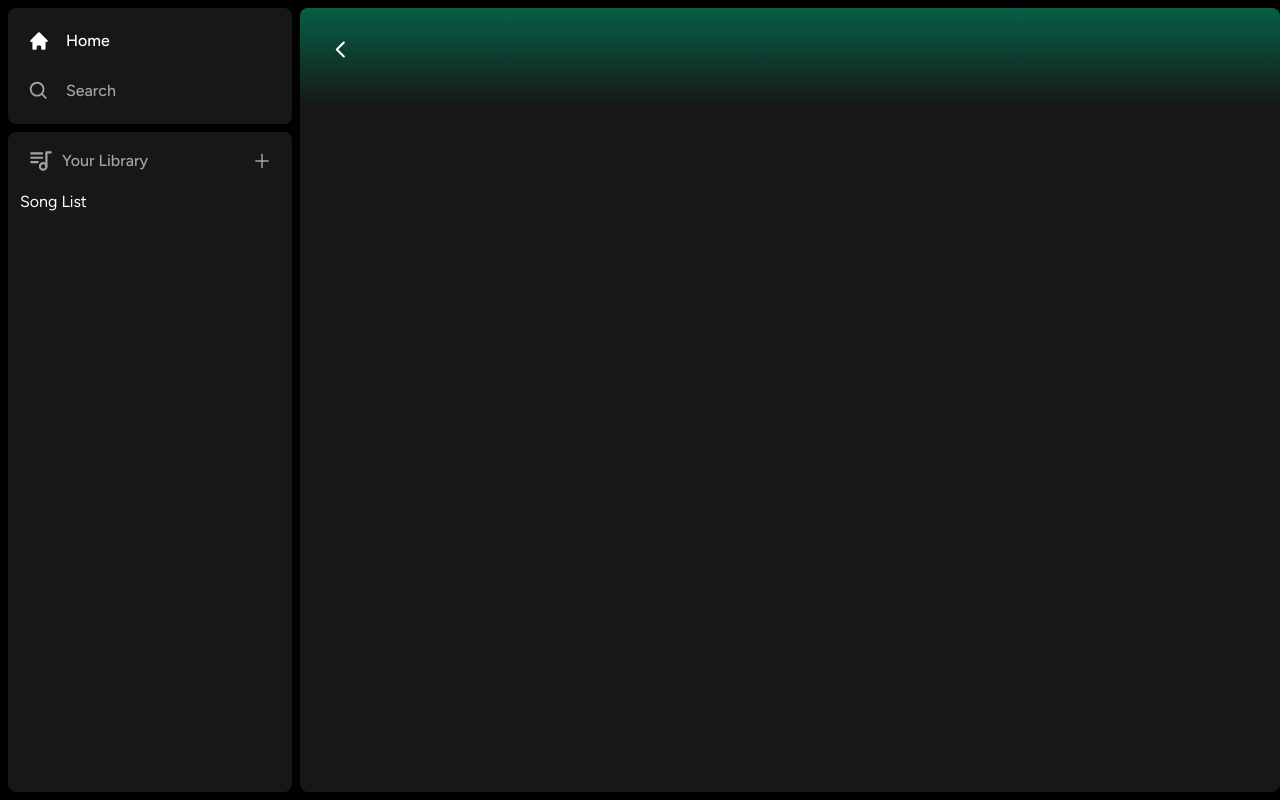
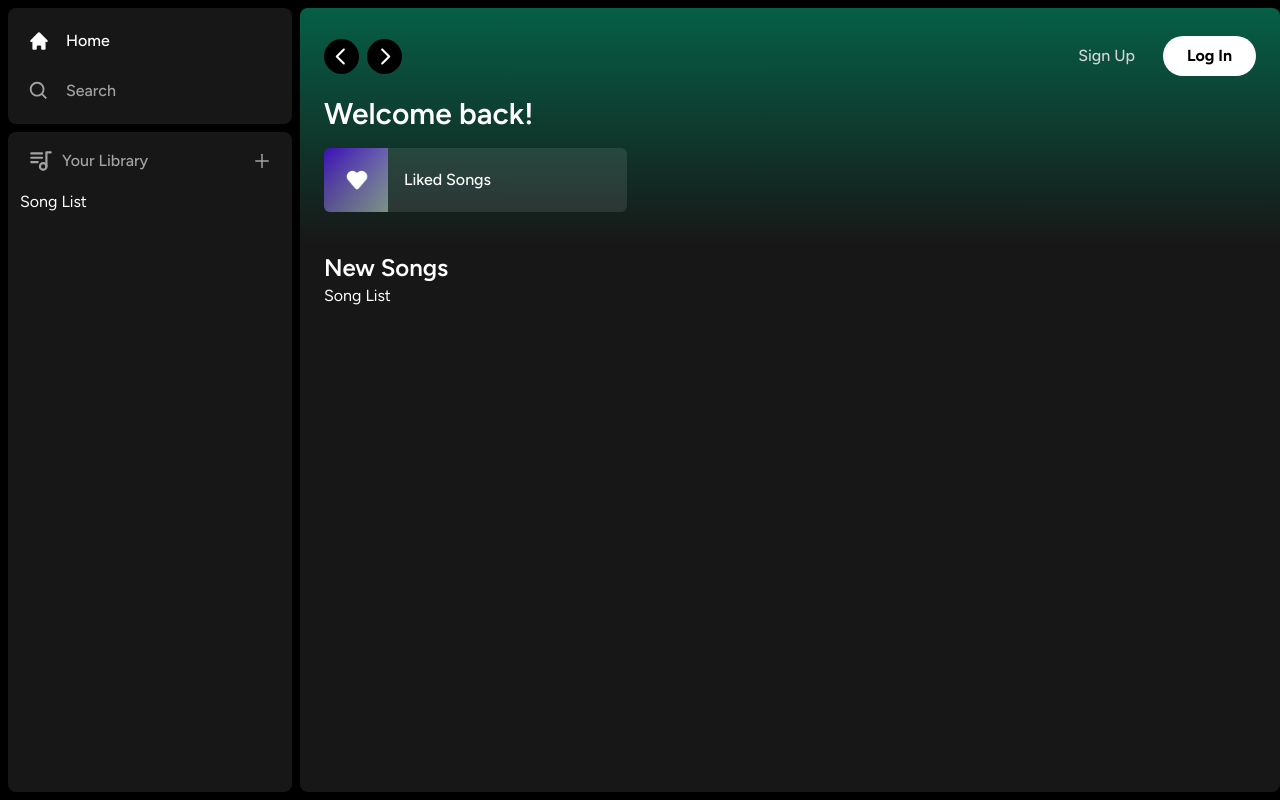
Before and after one commit to dakotalrubin/dakify, a Next.js app: page / in a window 1280 px wide. Built offline with nearby package versions, Linux system fonts and the light colour scheme.

Commit message:
Add Button and ListItem components

```diff
--- a/app/(site)/page.tsx
+++ b/app/(site)/page.tsx
@@ -1,12 +1,33 @@
 import Header from "@/components/Header";
+import ListItem from "@/components/ListItem";
 
 export default function Home() {
+  // Render titles, playlists and songs
   return (
-    <div className="bg-neutral-900 rounded-lg h-full w-full overflow-hidden
-      overflow-y-auto">
+    <div className="rounded-lg h-full w-full overflow-hidden
+      overflow-y-auto bg-neutral-900">
       <Header>
-        Header Bar
+        <div className="mb-2">
+          <h1 className="font-semibold text-3xl text-white">
+            Welcome back!
+          </h1>
+          <div className="grid grid-cols-1 sm:grid-cols-2 xl:grid-cols-3
+            2xl:grid-cols-4 gap-3 mt-4">
+            <ListItem image="/images/liked.png" name="Liked Songs"
+              href="liked" />
+          </div>
+        </div>
       </Header>
+      <div className="mt-2 mb-7 px-6">
+        <div className="flex justify-between items-center">
+          <h1 className="font-semibold text-2xl text-white">
+            New Songs
+          </h1>
+        </div>
+        <div>
+          Song List
+        </div>
+      </div>
     </div>
   )
 }
--- a/components/Box.tsx
+++ b/components/Box.tsx
@@ -1,6 +1,6 @@
 import { twMerge } from "tailwind-merge";
 
-// Interface BoxProps contains ReactNode children and optional className string
+// BoxProps interface contains ReactNode children and optional className string
 interface BoxProps {
   children: React.ReactNode;
   className?: string;
--- /dev/null
+++ b/components/Button.tsx
@@ -0,0 +1,31 @@
+import { forwardRef } from "react";
+import { twMerge } from "tailwind-merge";
+
+// ButtonProps interface extends normal HTML button attributes
+interface ButtonProps
+  extends React.ButtonHTMLAttributes<HTMLButtonElement> {}
+
+// Button component extracts className, children, disabled, type, props
+// and ref, then forwards all normal and extended HTML button attributes
+// to a child component
+const Button = forwardRef<HTMLButtonElement, ButtonProps>(({
+  className,
+  children,
+  disabled,
+  type = "button",
+  ...props
+}, ref) => {
+  return (
+    <button type={type} className={twMerge(`w-full rounded-full bg-green-500
+      border-transparent px-3 py-3 disabled:cursor-not-allowed
+      disabled:opacity-50 font-bold text-black hover:opacity-75 transition`,
+      className)} disabled={disabled} ref={ref} {...props}>
+      {children}
+    </button>
+  );
+});
+
+// Update the Button component's displayName attribute
+Button.displayName = "Button";
+
+export default Button;
--- a/components/Header.tsx
+++ b/components/Header.tsx
@@ -3,9 +3,12 @@
 
 import { useRouter } from "next/navigation";
 import { twMerge } from "tailwind-merge";
-import { RxCaretLeft } from "react-icons/rx";
+import { RxCaretLeft, RxCaretRight } from "react-icons/rx";
+import { HiHome } from "react-icons/hi";
+import { BiSearch } from "react-icons/bi";
+import Button from "./Button";
 
-// Interface HeaderProps contains ReactNode children
+// HeaderProps interface contains ReactNode children
 // and optional className string
 interface HeaderProps {
   children: React.ReactNode;
@@ -23,17 +26,55 @@
     // Handle logging out here!
   }
 
-  // Render the app header bar
+  // Render the app header bar: includes back and forward page routing buttons,
+  // along with Sign Up and Log In buttons
+  // The second chunk of code below shows page routing buttons for mobile view
   return (
     <div className={twMerge(`h-fit bg-gradient-to-b from-emerald-800 p-6`,
       className)}>
       <div className="w-full mb-4 flex justify-between items-center">
         <div className="hidden md:flex gap-x-2 items-center">
-          <button>
-            <RxCaretLeft size={35} />
+          <button className="rounded-full flex justify-center items-center
+          bg-black hover:opacity-75 transition"
+          onClick={() => router.back()}>
+            <RxCaretLeft className="text-white" size={35} />
+          </button>
+          <button className="rounded-full flex justify-center items-center
+          bg-black hover:opacity-75 transition"
+          onClick={() => router.forward()}>
+            <RxCaretRight className="text-white" size={35} />
           </button>
         </div>
+
+        <div className="flex md:hidden gap-x-2 items-center">
+          <button className="rounded-full p-2 flex justify-center items-center
+          bg-white hover:opacity-75 transition">
+            <HiHome className="text-black" size={20} />
+          </button>
+          <button className="rounded-full p-2 flex justify-center items-center
+          bg-white hover:opacity-75 transition">
+            <BiSearch className="text-black" size={20} />
+          </button>
+        </div>
+
+        <div className="flex justify-between items-center gap-x-4">
+          <>
+            <div>
+              <Button className="font-medium bg-transparent text-neutral-300"
+                onClick={() => {}}>
+                Sign Up
+              </Button>
+            </div>
+            <div>
+              <Button className="px-6 py-2 bg-white"
+                onClick={() => {}}>
+                Log In
+              </Button>
+            </div>
+          </>
+        </div>
       </div>
+      {children}
     </div>
   );
 }
--- /dev/null
+++ b/components/ListItem.tsx
@@ -0,0 +1,47 @@
+// Required for client component to use React hooks
+"use client";
+
+import { useRouter } from "next/navigation";
+import Image from "next/image";
+import { FaPlay } from "react-icons/fa";
+
+// ListItemProps interface contains image, name and href string
+interface ListItemProps {
+  image: string;
+  name: string;
+  href: string;
+}
+
+// ListItem component accepts image, name and href strings
+// from ListItemProps interface
+const ListItem: React.FC<ListItemProps> = ({ image, name, href }) => {
+  // Use a React hook that allows you to handle page routing state
+  const router = useRouter();
+
+  // Navigate to the provided href
+  const onClick = () => {
+    // Add authentication before pushing here!
+    router.push(href);
+  }
+
+  // Render a playlist button for the user's liked songs
+  return (
+    <button className="relative group flex items-center rounded-md
+      overflow-hidden gap-x-4 bg-neutral-100/10 hover:bg-neutral-100/20
+      transition pr-4" onClick={onClick}>
+      <div className="relative min-h-[64px] min-w-[64px]">
+        <Image className="object-cover" fill src={image} alt="Image" />
+      </div>
+      <p className="truncate py-5 font-medium">
+        {name}
+      </p>
+      <div className="absolute flex justify-center items-center rounded-full
+        opacity-0 bg-green-500 p-4 drop-shadow-md right-5 transition
+        group-hover:opacity-100 hover:scale-110">
+        <FaPlay className="text-black"/>
+      </div>
+    </button>
+  );
+}
+
+export default ListItem;
--- a/components/Sidebar.tsx
+++ b/components/Sidebar.tsx
@@ -10,7 +10,7 @@
 import SidebarItem from "./SidebarItem";
 import Library from "./Library";
 
-// Interface SidebarProps contains ReactNode children
+// SidebarProps interface contains ReactNode children
 interface SidebarProps {
   children: React.ReactNode;
 }
--- a/components/SidebarItem.tsx
+++ b/components/SidebarItem.tsx
@@ -2,7 +2,7 @@
 import Link from "next/link";
 import { twMerge } from "tailwind-merge";
 
-// Interface SidebarItemProps contains an icon, label, href
+// SidebarItemProps interface contains an icon, label, href
 // and optional active bool
 interface SidebarItemProps {
   icon: IconType;
```
Also changed, not shown: public/images/liked.png (added).
